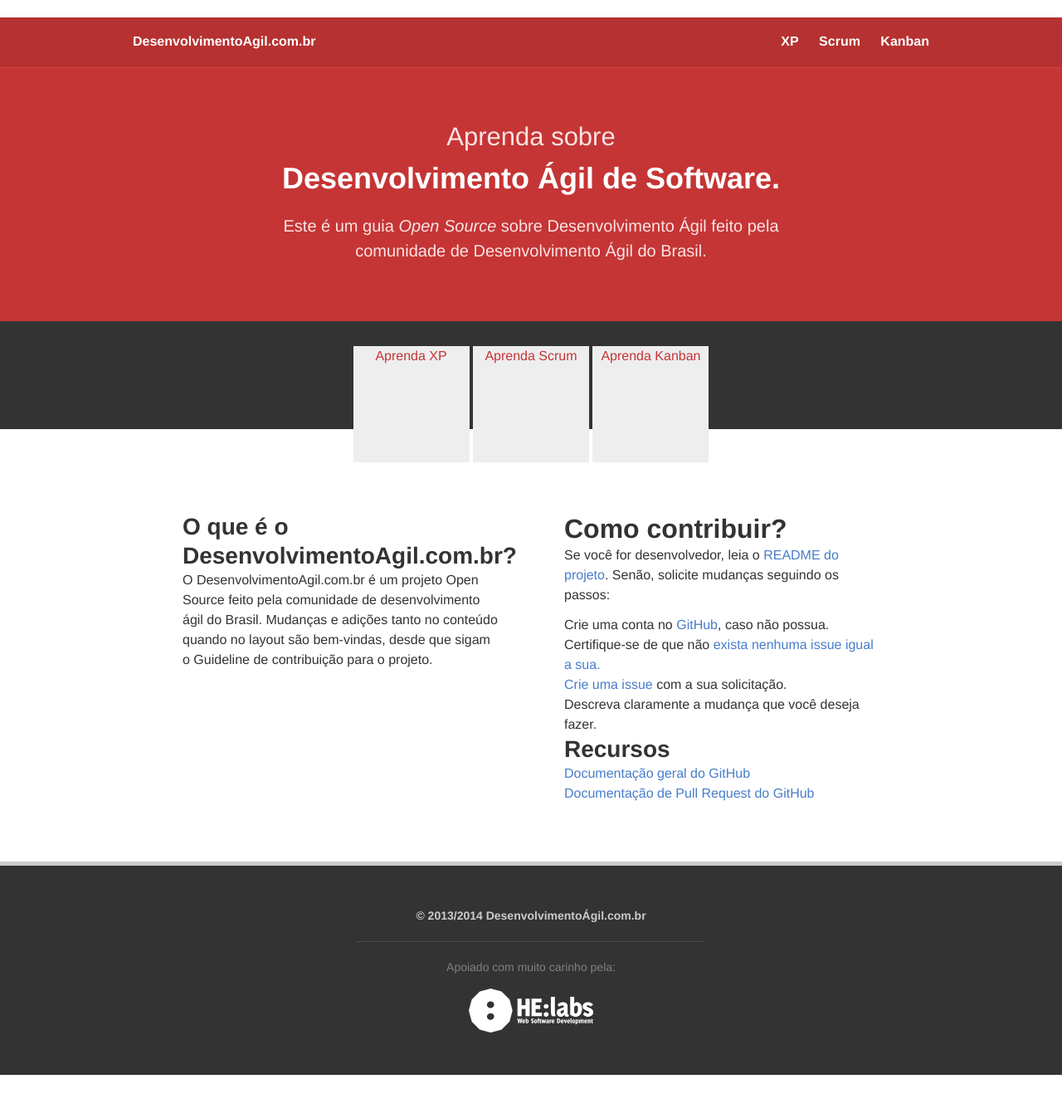
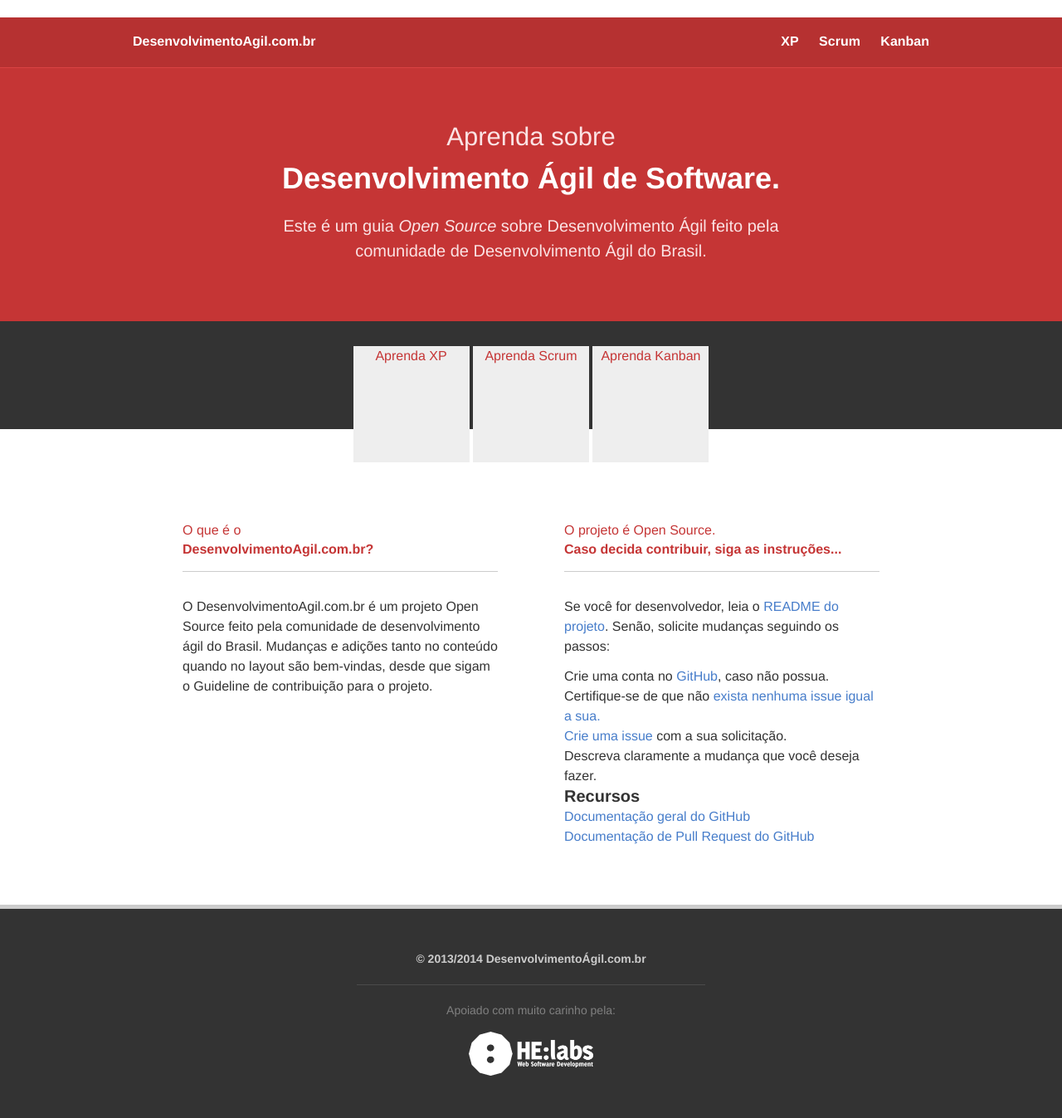
Before and after one commit to desenvolvimentoagilcombr/desenvolvimentoagilcombr.github.com, a Jekyll site: the page built from index.html, in a window 1280 px wide. Shown: the whole page at 83% size. Built offline with Jekyll 4.4.1, drawn with Linux system fonts in a browser that asks for light colours; Markdown is read by kramdown in place of the engine named in the settings; before the commit the page ends 1295 px from its top, so only the background shows below that.

Commit message:
Styled columns headlines

```diff
--- a/_includes/contribute.html
+++ b/_includes/contribute.html
@@ -5,7 +5,7 @@
 
       <h3>
         O que é o<br>
-        DesenvolvimentoAgil.com.br?
+        <strong>DesenvolvimentoAgil.com.br?</strong>
       </h3>
 
       <p>O DesenvolvimentoAgil.com.br é um projeto Open Source feito pela comunidade de desenvolvimento ágil do Brasil. Mudanças e adições tanto no conteúdo quando no layout são bem-vindas, desde que sigam o Guideline de contribuição para o projeto.</p>
@@ -14,7 +14,11 @@
 
     <div class="column">
 
-      <h2>Como contribuir?</h2>
+      <h3>
+        O projeto é Open Source.<br>
+        <strong>Caso decida contribuir, siga as instruções...</strong>
+      </h3>
+
       <p>Se você for desenvolvedor, leia o <a href="https://github.com/desenvolvimentoagilcombr/desenvolvimentoagilcombr.github.com">README do projeto</a>. Senão, solicite mudanças seguindo os passos:</p>
 
       <ul>
@@ -24,7 +28,7 @@
         <li>Descreva claramente a mudança que você deseja fazer.</li>
       </ul>
 
-      <h3>Recursos</h3>
+      <h5>Recursos</h5>
 
       <ul>
         <li><a href="http://help.github.com/">Documentação geral do GitHub</a></li>
--- a/_sass/layouts/_index.scss
+++ b/_sass/layouts/_index.scss
@@ -46,11 +46,25 @@
 }
 
 #contribute {
-  padding: 100px 0 70px 20px;
+  padding: 110px 0 70px 20px;
   @include outer-container;
 
   .column {
     @include span-columns(5);
     margin: 0 40px;
   }
+
+  h3 {
+    font-weight: normal;
+    border-bottom: 1px solid $light-gray;
+    color: $main-red;
+    padding: 0 0 15px 0;
+    margin: 0 0 $gutter 0;
+    font-size: $font-medium;
+    line-height: 23px;
+
+    strong {
+      font-weight: bold;
+    }
+  } // h3
 }
```
